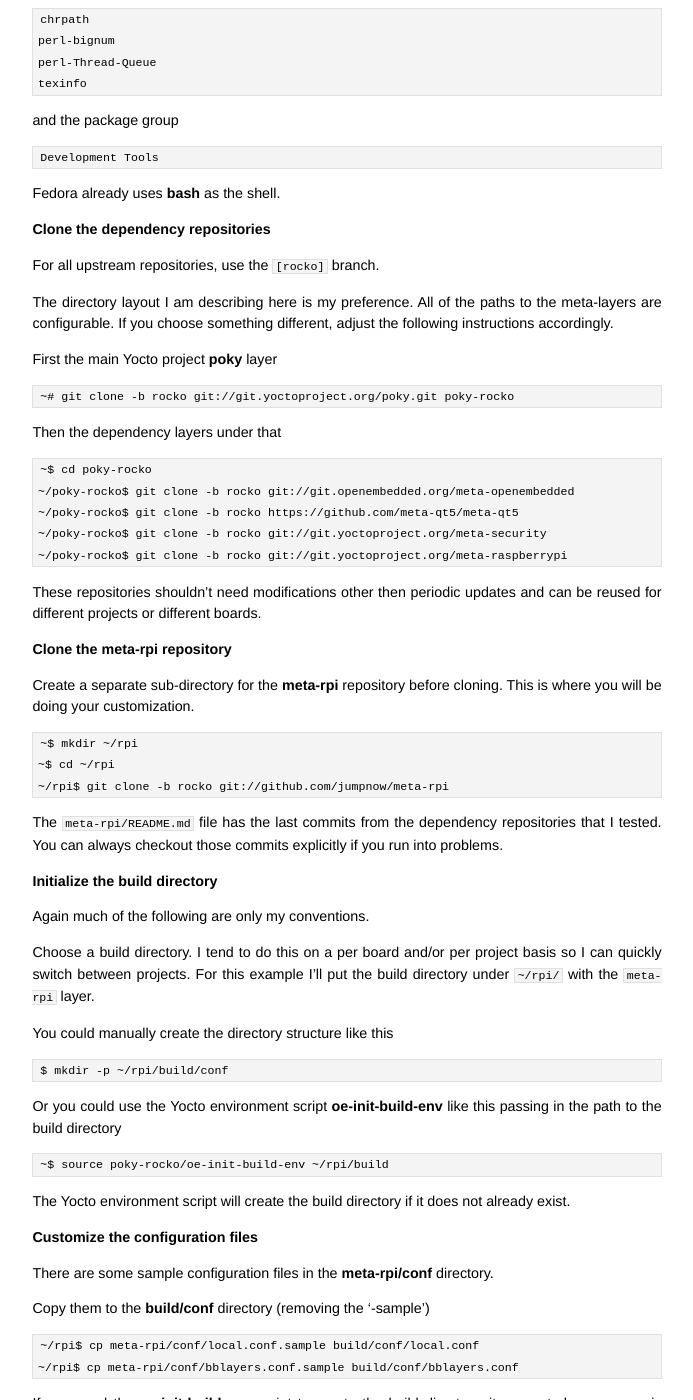
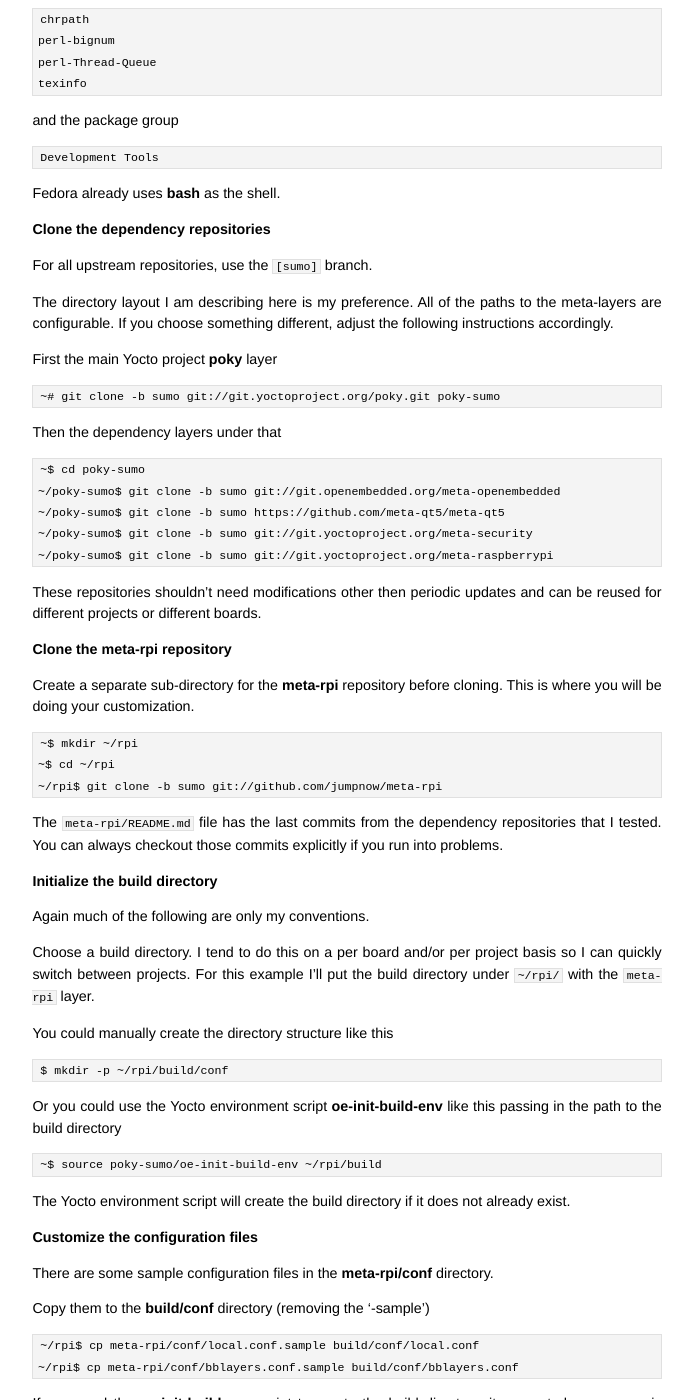
Before and after one commit to jumpnow/jumpnowtek-site, a Jekyll site: the page built from _posts/2015-12-04-Raspberry-Pi-Systems-with-Yocto.md, in a window 1280 px wide and 1400 px high, scrolled down 2512 px. Shown: the whole window, without its empty margins (293-986 px from the left). Built offline with Jekyll 4.4.1, drawn with Linux system fonts in a browser that asks for light colours; some of the changed text lies outside the part shown.

Commit message:
rpi yocto upgrade to sumo

```diff
--- a/_posts/2015-12-04-Raspberry-Pi-Systems-with-Yocto.md
+++ b/_posts/2015-12-04-Raspberry-Pi-Systems-with-Yocto.md
@@ -53,15 +53,15 @@
 
 ### System Info
 
-The Yocto version is **2.4**, the `[rocko]` branch.
+The Yocto version is **2.5**, the `[sumo]` branch.
 
 The **4.14** Linux kernel comes from the [github.com/raspberrypi/linux][rpi-kernel] repository.
 
 These are **sysvinit** systems using [eudev][eudev].
 
-The Qt version is **5.9.6** There is no **X11** and no desktop installed. [Qt][qt] GUI applications can be run fullscreen using one of the [Qt embedded linux plugins][embedded-linux-qpa] like **eglfs** or **linuxfb**, both are provided. The default is **eglfs**.
+The Qt version is **5.10.1** There is no **X11** and no desktop installed. [Qt][qt] GUI applications can be run fullscreen using one of the [Qt embedded linux plugins][embedded-linux-qpa] like **eglfs** or **linuxfb**, both are provided. The default is **eglfs**.
 
-Python **2.7.13** and **3.5.3** are both installed, each with a number of modules included.
+Python **3.5.5** with a number of modules is included.
 
 [omxplayer][omxplayer] is installed for playing video and audio from the command line, hardware accelerated.
 
@@ -120,21 +120,21 @@
 
 ### Clone the dependency repositories
 
-For all upstream repositories, use the `[rocko]` branch.
+For all upstream repositories, use the `[sumo]` branch.
 
 The directory layout I am describing here is my preference. All of the paths to the meta-layers are configurable. If you choose something different, adjust the following instructions accordingly.
 
 First the main Yocto project **poky** layer
 
-    ~# git clone -b rocko git://git.yoctoproject.org/poky.git poky-rocko
+    ~# git clone -b sumo git://git.yoctoproject.org/poky.git poky-sumo
 
 Then the dependency layers under that
 
-    ~$ cd poky-rocko
-    ~/poky-rocko$ git clone -b rocko git://git.openembedded.org/meta-openembedded
-    ~/poky-rocko$ git clone -b rocko https://github.com/meta-qt5/meta-qt5
-    ~/poky-rocko$ git clone -b rocko git://git.yoctoproject.org/meta-security
-    ~/poky-rocko$ git clone -b rocko git://git.yoctoproject.org/meta-raspberrypi
+    ~$ cd poky-sumo
+    ~/poky-sumo$ git clone -b sumo git://git.openembedded.org/meta-openembedded
+    ~/poky-sumo$ git clone -b sumo https://github.com/meta-qt5/meta-qt5
+    ~/poky-sumo$ git clone -b sumo git://git.yoctoproject.org/meta-security
+    ~/poky-sumo$ git clone -b sumo git://git.yoctoproject.org/meta-raspberrypi
 
 These repositories shouldn't need modifications other then periodic updates and can be reused for different projects or different boards.
 
@@ -144,7 +144,7 @@
 
     ~$ mkdir ~/rpi
     ~$ cd ~/rpi
-    ~/rpi$ git clone -b rocko git://github.com/jumpnow/meta-rpi
+    ~/rpi$ git clone -b sumo git://github.com/jumpnow/meta-rpi
 
 The `meta-rpi/README.md` file has the last commits from the dependency repositories that I tested. You can always checkout those commits explicitly if you run into problems.
 
@@ -161,7 +161,7 @@
 
 Or you could use the Yocto environment script **oe-init-build-env** like this passing in the path to the build directory
 
-    ~$ source poky-rocko/oe-init-build-env ~/rpi/build
+    ~$ source poky-sumo/oe-init-build-env ~/rpi/build
 
 The Yocto environment script will create the build directory if it does not already exist.
 
@@ -188,7 +188,7 @@
 
 For example, if your directory structure does not look exactly like this, you will need to modify `bblayers.conf`
 
-    ~/poky-rocko/
+    ~/poky-sumo/
          meta-openembedded/
          meta-qt5/
          meta-raspberrypi
@@ -285,7 +285,7 @@
 
 You need to [source][source-script] the Yocto environment into your shell before you can use [bitbake][bitbake]. The **oe-init-build-env** will not overwrite your customized conf files.
 
-    ~$ source poky-rocko/oe-init-build-env ~/rpi/build
+    ~$ source poky-sumo/oe-init-build-env ~/rpi/build
 
     ### Shell environment set up for builds. ###
 
@@ -399,11 +399,11 @@
 
 For instance, if I had this in `build/conf/local.conf`
 
-    TMPDIR = "/oe8/rpi/tmp-rocko"
+    TMPDIR = "/oe4/rpi/tmp-sumo"
 
 Then I would export this environment variable before running `copy_boot.sh`
 
-    ~/rpi/meta-rpi/scripts$ export OETMP=/oe8/rpi/tmp-rocko
+    ~/rpi/meta-rpi/scripts$ export OETMP=/oe4/rpi/tmp-sumo
 
 If you didn't override the default **TMPDIR** in `local.conf`, then set it to the default **TMPDIR**
 
@@ -454,7 +454,7 @@
 
     ~$ sudo umount /dev/sdb1
     ~$ sudo umount /dev/sdb2
-    ~$ export OETMP=/oe8/rpi/tmp-rocko
+    ~$ export OETMP=/oe4/rpi/tmp-sumo
     ~$ export MACHINE=raspberrypi2
     ~$ cd rpi/meta-rpi/scripts
     ~/rpi/meta-rpi/scripts$ ./copy_boot.sh sdb
@@ -487,7 +487,7 @@
 
 To display the list of available recipes from the **meta-layers** included in **bblayers.conf**
 
-    ~$ source poky-rocko/oe-init-build-env ~/rpi/build
+    ~$ source poky-sumo/oe-init-build-env ~/rpi/build
 
     ~/rpi/build$ bitbake -s
 
```
Also changed, not shown: other parts of _posts/2015-12-04-Raspberry-Pi-Systems-with-Yocto.md (+3 -3 lines).
